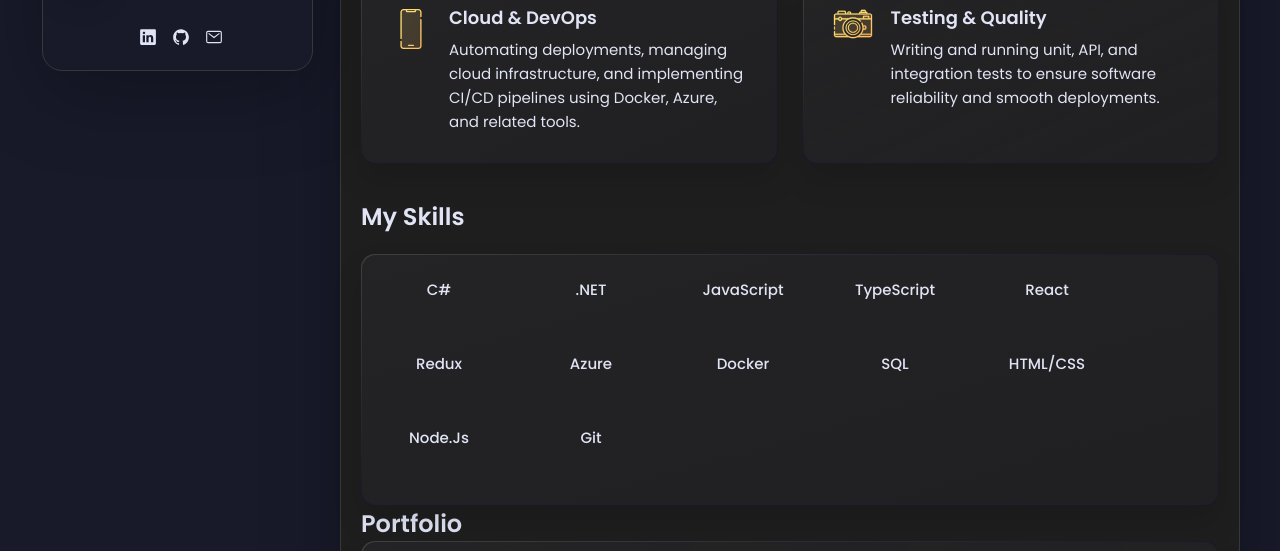
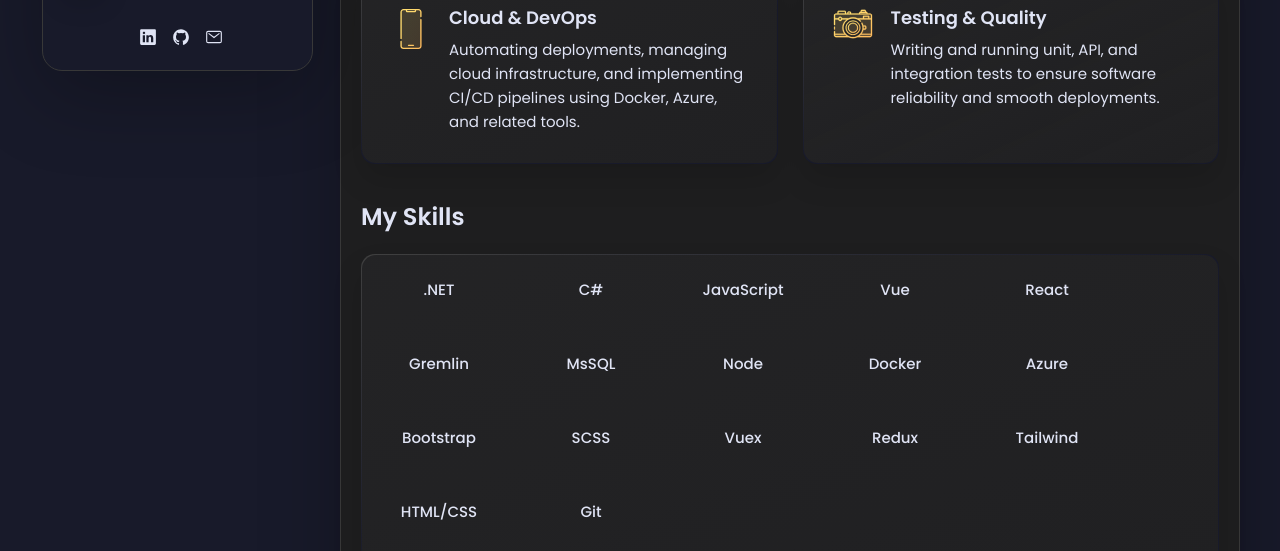
Before and after one commit to jaysdev-coder/portfolio, a plain HTML site: page index.html in a window 1280 px wide. Shown: the part 620-1171 px from the top of the page. Drawn offline with nearby package versions, Linux system fonts and the light colour scheme.

Commit message:
doc: update

```diff
--- a/index.html
+++ b/index.html
@@ -251,17 +251,22 @@
         <section class="skill">
           <h3 class="h3 skills-title">My skills</h3>
           <ul class="skills-list content-card" style="display: flex; flex-wrap: wrap; gap: 18px 32px; justify-content: flex-start; padding: 24px 18px;">
+            <li class="skills-item" style="min-width: 120px;"><div class="title-wrapper" style="justify-content: center;"><h5 class="h5">.NET</h5></div></li>
             <li class="skills-item" style="min-width: 120px;"><div class="title-wrapper" style="justify-content: center;"><h5 class="h5">C#</h5></div></li>
-            <li class="skills-item" style="min-width: 120px;"><div class="title-wrapper" style="justify-content: center;"><h5 class="h5">.NET</h5></div></li>
             <li class="skills-item" style="min-width: 120px;"><div class="title-wrapper" style="justify-content: center;"><h5 class="h5">JavaScript</h5></div></li>
-            <li class="skills-item" style="min-width: 120px;"><div class="title-wrapper" style="justify-content: center;"><h5 class="h5">TypeScript</h5></div></li>
+            <li class="skills-item" style="min-width: 120px;"><div class="title-wrapper" style="justify-content: center;"><h5 class="h5">Vue</h5></div></li>
             <li class="skills-item" style="min-width: 120px;"><div class="title-wrapper" style="justify-content: center;"><h5 class="h5">React</h5></div></li>
+            <li class="skills-item" style="min-width: 120px;"><div class="title-wrapper" style="justify-content: center;"><h5 class="h5">Gremlin</h5></div></li>
+            <li class="skills-item" style="min-width: 120px;"><div class="title-wrapper" style="justify-content: center;"><h5 class="h5">MsSQL</h5></div></li>
+            <li class="skills-item" style="min-width: 120px;"><div class="title-wrapper" style="justify-content: center;"><h5 class="h5">Node</h5></div></li>
+            <li class="skills-item" style="min-width: 120px;"><div class="title-wrapper" style="justify-content: center;"><h5 class="h5">Docker</h5></div></li>
+            <li class="skills-item" style="min-width: 120px;"><div class="title-wrapper" style="justify-content: center;"><h5 class="h5">Azure</h5></div></li>
+            <li class="skills-item" style="min-width: 120px;"><div class="title-wrapper" style="justify-content: center;"><h5 class="h5">Bootstrap</h5></div></li>
+            <li class="skills-item" style="min-width: 120px;"><div class="title-wrapper" style="justify-content: center;"><h5 class="h5">SCSS</h5></div></li>
+            <li class="skills-item" style="min-width: 120px;"><div class="title-wrapper" style="justify-content: center;"><h5 class="h5">Vuex</h5></div></li>
             <li class="skills-item" style="min-width: 120px;"><div class="title-wrapper" style="justify-content: center;"><h5 class="h5">Redux</h5></div></li>
-            <li class="skills-item" style="min-width: 120px;"><div class="title-wrapper" style="justify-content: center;"><h5 class="h5">Azure</h5></div></li>
-            <li class="skills-item" style="min-width: 120px;"><div class="title-wrapper" style="justify-content: center;"><h5 class="h5">Docker</h5></div></li>
-            <li class="skills-item" style="min-width: 120px;"><div class="title-wrapper" style="justify-content: center;"><h5 class="h5">SQL</h5></div></li>
+            <li class="skills-item" style="min-width: 120px;"><div class="title-wrapper" style="justify-content: center;"><h5 class="h5">Tailwind</h5></div></li>
             <li class="skills-item" style="min-width: 120px;"><div class="title-wrapper" style="justify-content: center;"><h5 class="h5">HTML/CSS</h5></div></li>
-            <li class="skills-item" style="min-width: 120px;"><div class="title-wrapper" style="justify-content: center;"><h5 class="h5">Node.js</h5></div></li>
             <li class="skills-item" style="min-width: 120px;"><div class="title-wrapper" style="justify-content: center;"><h5 class="h5">Git</h5></div></li>
           </ul>
         </section>
```
